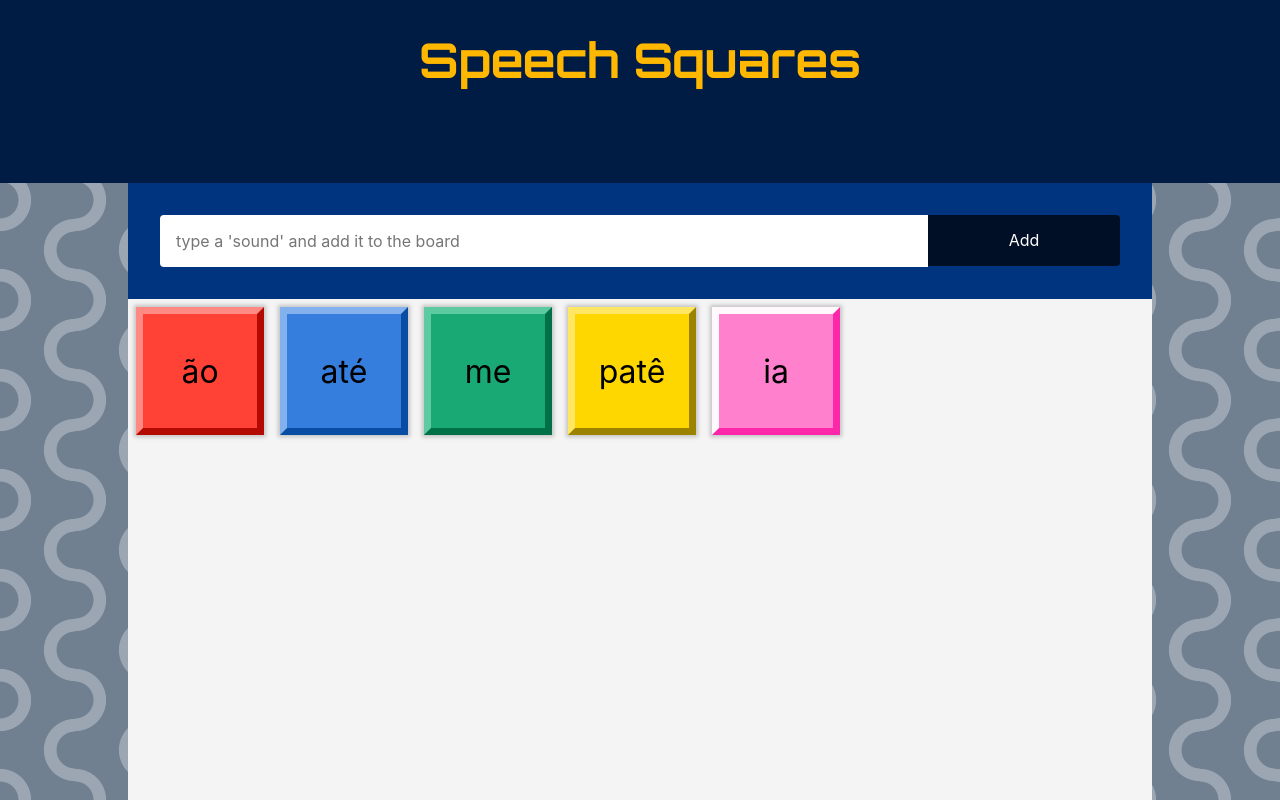
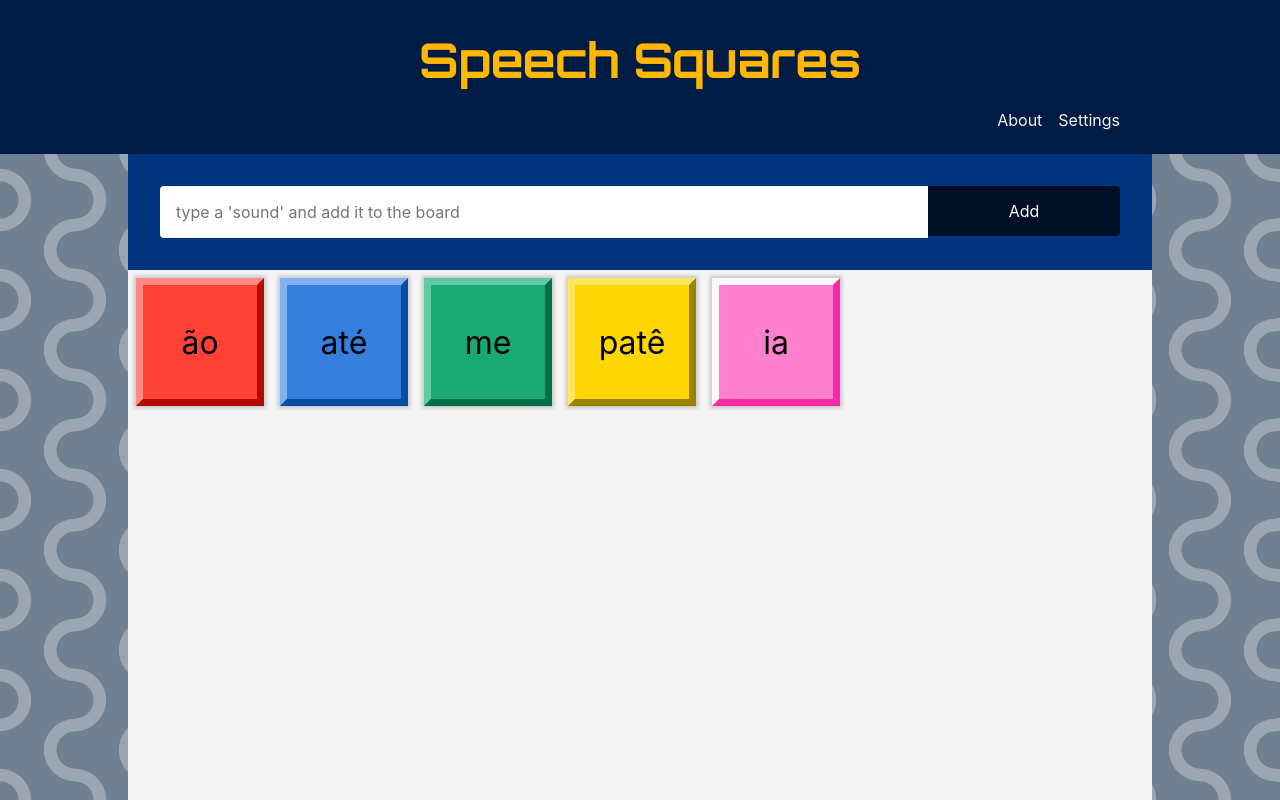
Before and after one commit to marifaleiros/speechsquares, a React (Create React App) app: page / in a window 1280 px wide. Shown: the top 800 px of the page. Built offline with nearby package versions, Linux system fonts and the light colour scheme.

Commit message:
re-positioning menu

```diff
--- a/src/Components/Menu/Menu.jsx
+++ b/src/Components/Menu/Menu.jsx
@@ -1,13 +1,15 @@
 import React from 'react';
 
-const Menu = () => {
-  return (
-    <nav className="pv4">
-      {/* <a className="link dim near-white f6 f5-ns dib mr3" href="#" title="Home">Home</a>
-      <a className="link dim near-white f6 f5-ns dib mr3" href="#" title="About">About</a>
-      <a className="link dim near-white f6 f5-ns dib mr3" href="#" title="Store">Store</a>
-      <a className="link dim near-white f6 f5-ns dib" href="#" title="Contact">Contact</a> */}
-    </nav>);
+class Menu extends React.Component {
+  render() {
+    return (
+      <div className="pv2 mw8 center">
+        <nav className="tr pr4">
+          <span className="link dim near-white f6 f5-ns dib mr3 pointer" title="About">About</span>
+          <span className="link dim near-white f6 f5-ns dib pointer" title="Contact">Settings</span>
+        </nav>
+      </div>);
+  }
 };
 
 export default Menu;
--- a/src/Components/Square/SquareThemes.js
+++ b/src/Components/Square/SquareThemes.js
@@ -4,7 +4,8 @@ export const squareThemes = {
     green: 'green',
     yellow: 'yellow',
     pink: 'pink',
-    orange: 'orange'
+    orange: 'orange',
+    purple: 'purple'
 }
 
 const randomProperty = function (obj) {
--- a/src/libs/Synth.js
+++ b/src/libs/Synth.js
@@ -1,12 +1,18 @@
 class Synth {
     constructor() {
         this.synth = window.speechSynthesis;
-        this.synth.onvoiceschanged = function() {
-            const voices = this.synth.getVoices();
-            console.log(voices);
-            const voiceUri = "Google português do Brasil"
-            this.voice = voices.filter((v, i, a) => v.voiceURI === voiceUri)[0];
+        this.synth.onvoiceschanged = function () {
+            this.voices = this.synth.getVoices();
+            this.setVoice("Microsoft Maria Desktop - Portuguese(Brazil)");
         }.bind(this);
+    }
+
+    setVoice(voiceUri) {
+        this.voice = this.voices.filter((v, i, a) => v.voiceURI === voiceUri)[0];
+    }
+
+    getVoices() {
+        return this.voices;
     }
 
     speak(text) {
```
